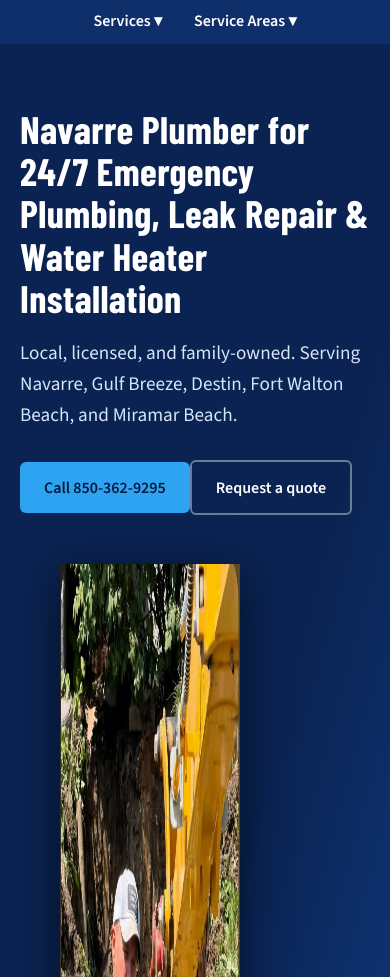
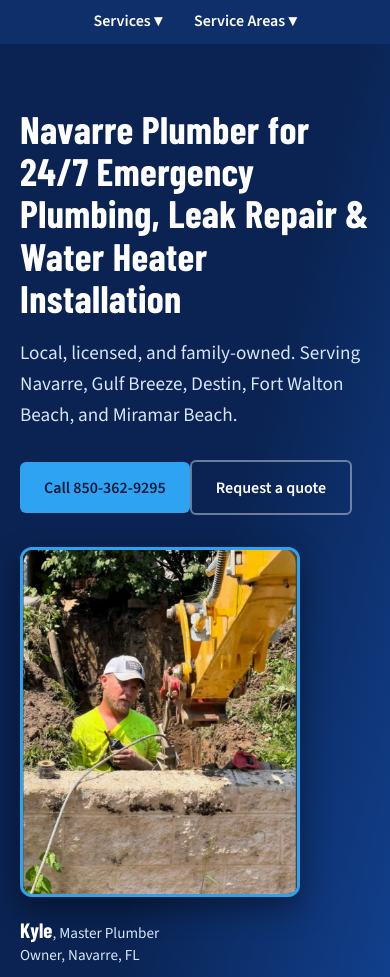
Before and after one commit to Panhandle25/PPPbusiness, a plain HTML site: page index.html in a window 390 px wide. Shown: the part 123-1100 px from the top of the page. Drawn offline with nearby package versions, Linux system fonts and the light colour scheme.

Commit message:
Add files via upload

```diff
--- a/assets/style.css
+++ b/assets/style.css
@@ -45,3 +45,4 @@ footer a{display:block;text-decoration:none;padding:2px 0}footer a:hover{color:v
 .crumbs{font-size:.9rem;color:var(--mute);margin-bottom:14px}.crumbs a{text-decoration:none;color:var(--blue)}.dd a.sub{padding-left:34px;font-size:.92rem;color:#bcd6f3}.btn.ghost2{background:none;color:var(--ink);border:2px solid var(--blue);margin-left:6px}.areas{margin-top:8px}
 .prose{max-width:40em;margin-top:28px}.prose p{margin:0 0 1em}
 .shots{margin-top:28px;max-width:720px}.shots img{display:block;width:100%;height:auto;border-radius:10px}.shots.multi{display:grid;grid-template-columns:repeat(auto-fit,minmax(240px,1fr));gap:16px}.shots.multi img{aspect-ratio:4/5;object-fit:cover;object-position:50% 35%}.shots:not(.multi){max-width:340px}
+.hero figure.kyle{margin:0;justify-self:center;width:100%;max-width:340px}.hero figure.kyle img{max-width:none;width:100%;height:auto;aspect-ratio:4/5;object-fit:cover;object-position:50% 35%;border-radius:12px;border:3px solid var(--blue);filter:none;box-shadow:0 12px 30px #0006}.hero figcaption{margin-top:10px;color:#d6e6f8;font-size:.95rem;line-height:1.4}.hero figcaption strong{color:#fff;font-family:"Barlow Condensed","Arial Narrow",sans-serif;font-size:1.3rem}@media(max-width:720px){.hero figure.kyle{max-width:280px;justify-self:start}}
```
